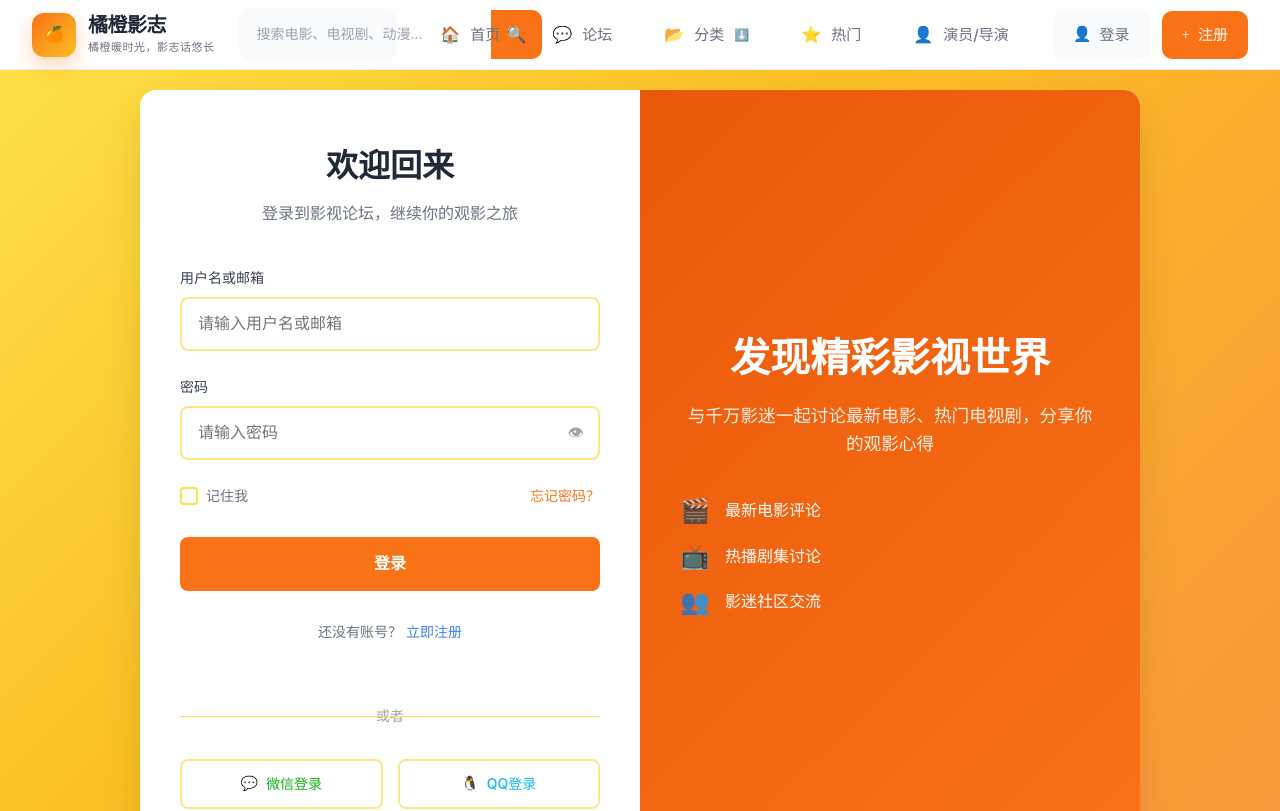
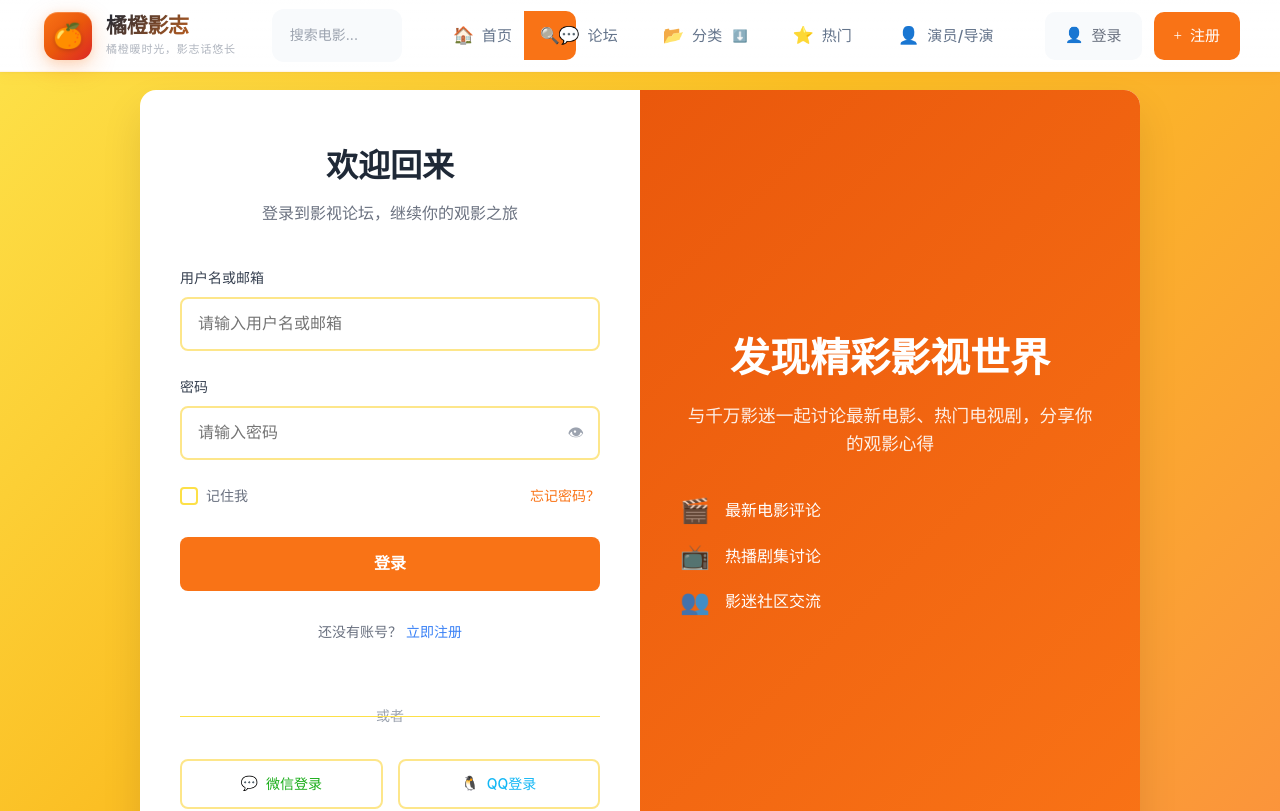
Before and after one commit to Dawning000/ui2, a Vue app: page /login in a window 1280 px wide. Shown: the top 811 px of the page. Built offline with nearby package versions, Linux system fonts and the light colour scheme.

Commit message:
搜索还没修完,qq还没开始

```diff
--- a/src/components/NavBar.vue
+++ b/src/components/NavBar.vue
@@ -21,7 +21,7 @@
             v-model="searchQuery"
             @keyup.enter="handleSearch"
             type="text"
-            placeholder="搜索电影、电视剧、动漫..."
+            placeholder="搜索电影..."
             class="search-input"
           />
           <button @click="handleSearch" class="search-btn">
@@ -194,14 +194,20 @@ const user = computed(() => userStore.user)
 
 // 方法
 const handleSearch = () => {
+  // 保留当前路由的 type 参数，确保在分类页面搜索时不会丢失分类信息
+  const query: Record<string, any> = {}
   if (searchQuery.value.trim()) {
-    router.push({
-      name: 'Search',
-      query: { q: searchQuery.value }
-    })
-  } else {
-    router.push({ name: 'Search' })
+    query.q = searchQuery.value
   }
+  // 如果当前路由有 type 参数，保留它
+  if (router.currentRoute.value.query.type) {
+    query.type = router.currentRoute.value.query.type
+  }
+
+  router.push({
+    name: 'Search',
+    query: Object.keys(query).length > 0 ? query : undefined
+  })
 }
 
 
@@ -273,12 +279,14 @@ onMounted(() => {
   top: 0;
   left: 0;
   right: 0;
-  background: rgba(255, 255, 255, 0.95);
-  backdrop-filter: blur(20px);
-  border-bottom: 1px solid rgba(249, 115, 22, 0.1);
+  background: linear-gradient(180deg, rgba(255, 255, 255, 0.98) 0%, rgba(255, 255, 255, 0.95) 100%);
+  backdrop-filter: blur(24px) saturate(180%);
+  -webkit-backdrop-filter: blur(24px) saturate(180%);
+  border-bottom: 1px solid rgba(249, 115, 22, 0.08);
+  box-shadow: 0 1px 3px rgba(0, 0, 0, 0.04), 0 4px 12px rgba(249, 115, 22, 0.06);
   z-index: 1000;
-  height: 70px;
-  transition: all 0.3s ease;
+  height: 72px;
+  transition: all 0.4s cubic-bezier(0.4, 0, 0.2, 1);
   width: 100%;
   display: block;
 }
@@ -286,14 +294,19 @@ onMounted(() => {
 .navbar-container {
   max-width: 1600px;
   margin: 0 auto;
-  padding: 0 32px;
+  padding: 0 40px;
   display: flex;
   align-items: center;
   height: 100%;
-  gap: 24px;
+  gap: 32px;
   min-width: 0;
   width: 100%;
   box-sizing: border-box;
+
+  @media (max-width: 1200px) {
+    padding: 0 24px;
+    gap: 20px;
+  }
 }
 
 // Logo 样式
@@ -306,56 +319,91 @@ onMounted(() => {
   .brand-link {
     display: flex;
     align-items: center;
-    gap: 12px;
+    gap: 14px;
     text-decoration: none;
     color: #1f2937;
-    transition: all 0.3s ease;
+    transition: all 0.4s cubic-bezier(0.4, 0, 0.2, 1);
+    padding: 4px;
+    border-radius: 14px;
 
     &:hover {
-      transform: translateY(-2px);
+      transform: translateY(-1px);
+
+      .brand-icon {
+        transform: scale(1.08) rotate(5deg);
+        box-shadow: 0 12px 32px rgba(249, 115, 22, 0.35);
+      }
+
+      .brand-name {
+        color: var(--primary-color);
+      }
     }
 
     .brand-icon {
-      width: 44px;
-      height: 44px;
-      background: linear-gradient(135deg, var(--primary-color), var(--secondary-color));
-      border-radius: 12px;
+      width: 48px;
+      height: 48px;
+      background: linear-gradient(135deg, #f97316 0%, #ea580c 50%, #dc2626 100%);
+      border-radius: 14px;
       display: flex;
       align-items: center;
       justify-content: center;
-      box-shadow: 0 8px 20px rgba(249, 115, 22, 0.3);
-      transition: all 0.3s ease;
+      box-shadow: 0 8px 24px rgba(249, 115, 22, 0.25),
+                  0 2px 8px rgba(249, 115, 22, 0.15),
+                  inset 0 1px 0 rgba(255, 255, 255, 0.2);
+      transition: all 0.4s cubic-bezier(0.4, 0, 0.2, 1);
+      position: relative;
+      overflow: hidden;
 
-      &:hover {
-        transform: scale(1.05);
-        box-shadow: 0 12px 28px rgba(249, 115, 22, 0.4);
+      &::before {
+        content: '';
+        position: absolute;
+        top: 0;
+        left: -100%;
+        width: 100%;
+        height: 100%;
+        background: linear-gradient(90deg, transparent, rgba(255, 255, 255, 0.3), transparent);
+        transition: left 0.5s ease;
       }
 
-      .icon-film {
-        font-size: 22px;
+      &:hover::before {
+        left: 100%;
+      }
+
+      .icon-orange {
+        font-size: 24px;
         color: white;
+        filter: drop-shadow(0 1px 2px rgba(0, 0, 0, 0.2));
+        position: relative;
+        z-index: 1;
       }
     }
 
     .brand-text {
       display: flex;
       flex-direction: column;
+      gap: 2px;
 
       .brand-name {
         font-weight: 700;
-        font-size: 20px;
+        font-size: 21px;
         line-height: 1.2;
         color: #1f2937;
-        letter-spacing: -0.5px;
+        letter-spacing: -0.3px;
+        transition: color 0.3s ease;
+        background: linear-gradient(135deg, #1f2937 0%, var(--primary-color) 100%);
+        -webkit-background-clip: text;
+        -webkit-text-fill-color: transparent;
+        background-clip: text;
       }
 
       .brand-tagline {
         font-size: 11px;
-        color: #6b7280;
+        color: #9ca3af;
         font-weight: 500;
-        letter-spacing: 0.5px;
+        letter-spacing: 0.8px;
         text-transform: uppercase;
-        margin-top: 2px;
+        margin-top: 1px;
+        opacity: 0.8;
       }
     }
   }
@@ -423,49 +471,90 @@ onMounted(() => {
 .navbar-menu {
   display: flex;
   align-items: center;
-  gap: 12px;
+  gap: 8px;
   flex: 0 0 auto;
   flex-shrink: 0;
 
   .nav-item {
     display: flex;
     align-items: center;
-    gap: 10px;
-    padding: 14px 20px;
+    gap: 8px;
+    padding: 12px 18px;
     text-decoration: none;
-    color: #6b7280;
+    color: #64748b;
     border-radius: 12px;
-    transition: all 0.3s ease;
+    transition: all 0.3s cubic-bezier(0.4, 0, 0.2, 1);
     font-size: 15px;
     font-weight: 500;
     position: relative;
     white-space: nowrap;
+    background: transparent;
+    border: 1px solid transparent;
 
-    &:hover, &.active {
-      color: var(--primary-color);
-      background: var(--bg-primary);
-      transform: translateY(-2px);
-      box-shadow: 0 8px 20px rgba(249, 115, 22, 0.15);
+    &::before {
+      content: '';
+      position: absolute;
+      inset: 0;
+      border-radius: 12px;
+      padding: 1px;
+      background: linear-gradient(135deg, var(--primary-color), var(--secondary-color));
+      -webkit-mask: linear-gradient(#fff 0 0) content-box, linear-gradient(#fff 0 0);
+      -webkit-mask-composite: xor;
+      mask: linear-gradient(#fff 0 0) content-box, linear-gradient(#fff 0 0);
+      mask-composite: exclude;
+      opacity: 0;
+      transition: opacity 0.3s ease;
     }
 
-    &.active::after {
-      content: '';
-      position: absolute;
-      bottom: -2px;
-      left: 50%;
-      transform: translateX(-50%);
-      width: 24px;
-      height: 3px;
-      background: var(--primary-color);
-      border-radius: 2px;
+    &:hover {
+      color: var(--primary-color);
+      background: linear-gradient(135deg, rgba(249, 115, 22, 0.08), rgba(249, 115, 22, 0.05));
+      transform: translateY(-1px);
+      box-shadow: 0 4px 12px rgba(249, 115, 22, 0.12);
+
+      &::before {
+        opacity: 1;
+      }
+
+      .nav-icon {
+        transform: scale(1.1);
+      }
+    }
+
+    &.active {
+      color: var(--primary-color);
+      background: linear-gradient(135deg, rgba(249, 115, 22, 0.12), rgba(249, 115, 22, 0.08));
+      box-shadow: 0 2px 8px rgba(249, 115, 22, 0.15);
+
+      &::before {
+        opacity: 1;
+      }
+
+      &::after {
+        content: '';
+        position: absolute;
+        bottom: 6px;
+        left: 50%;
+        transform: translateX(-50%);
+        width: 20px;
+        height: 2.5px;
+        background: linear-gradient(90deg, var(--primary-color), var(--secondary-color));
+        border-radius: 2px;
+        box-shadow: 0 0 8px rgba(249, 115, 22, 0.4);
+      }
     }
 
     .nav-icon {
-      font-size: 16px;
+      font-size: 17px;
+      transition: transform 0.3s ease;
+      display: flex;
+      align-items: center;
+      justify-content: center;
     }
 
     .nav-text {
       font-weight: 500;
+      letter-spacing: 0.2px;
     }
   }
 }
@@ -482,7 +571,8 @@ onMounted(() => {
 
     .dropdown-arrow {
       font-size: 12px;
-      transition: transform 0.3s ease;
+      transition: transform 0.3s cubic-bezier(0.4, 0, 0.2, 1);
+      margin-left: 2px;
 
       &.rotated {
         transform: rotate(180deg);
@@ -492,71 +582,87 @@ onMounted(() => {
 
   .dropdown-menu {
     position: absolute;
-    top: calc(100% + 8px);
+    top: calc(100% + 12px);
     left: 0;
-    background: white;
-    border: 1px solid rgba(249, 115, 22, 0.1);
-    border-radius: 16px;
-    box-shadow: 0 20px 40px rgba(0, 0, 0, 0.15);
-    min-width: 320px;
+    background: rgba(255, 255, 255, 0.98);
+    backdrop-filter: blur(20px) saturate(180%);
+    -webkit-backdrop-filter: blur(20px) saturate(180%);
+    border: 1px solid rgba(249, 115, 22, 0.12);
+    border-radius: 20px;
+    box-shadow: 0 20px 60px rgba(0, 0, 0, 0.12),
+                0 8px 24px rgba(249, 115, 22, 0.08),
+                inset 0 1px 0 rgba(255, 255, 255, 0.9);
+    min-width: 340px;
     opacity: 0;
     visibility: hidden;
-    transform: translateY(-10px);
-    transition: all 0.3s ease;
+    transform: translateY(-8px) scale(0.98);
+    transition: all 0.3s cubic-bezier(0.4, 0, 0.2, 1);
     z-index: 1000;
     overflow: hidden;
 
     &.show {
       opacity: 1;
       visibility: visible;
-      transform: translateY(0);
+      transform: translateY(0) scale(1);
     }
 
     .dropdown-content {
-      padding: 20px;
+      padding: 24px;
     }
 
     .dropdown-section {
-      margin-bottom: 16px;
+      margin-bottom: 20px;
 
       &:last-child {
         margin-bottom: 0;
       }
 
       .section-title {
-        font-size: 12px;
-        font-weight: 600;
-        color: #6b7280;
+        font-size: 11px;
+        font-weight: 700;
+        color: #94a3b8;
         text-transform: uppercase;
-        letter-spacing: 0.5px;
-        margin: 0 0 12px 0;
+        letter-spacing: 1px;
+        margin: 0 0 14px 0;
+        padding-bottom: 8px;
+        border-bottom: 1px solid rgba(249, 115, 22, 0.1);
       }
     }
 
     .category-grid {
       display: grid;
       grid-template-columns: 1fr 1fr;
-      gap: 8px;
+      gap: 10px;
 
       .category-item {
         display: flex;
         align-items: center;
-        gap: 10px;
-        padding: 12px;
+        gap: 12px;
+        padding: 14px 16px;
         text-decoration: none;
-        color: #374151;
-        border-radius: 8px;
-        transition: all 0.2s ease;
+        color: #475569;
+        border-radius: 12px;
+        transition: all 0.3s cubic-bezier(0.4, 0, 0.2, 1);
+        background: #f8fafc;
+        border: 1px solid transparent;
+        font-weight: 500;
 
         &:hover {
-          background: var(--bg-primary);
+          background: linear-gradient(135deg, rgba(249, 115, 22, 0.1), rgba(249, 115, 22, 0.05));
           color: var(--primary-color);
-          transform: translateX(4px);
+          transform: translateY(-2px);
+          box-shadow: 0 4px 12px rgba(249, 115, 22, 0.15);
+          border-color: rgba(249, 115, 22, 0.2);
         }
 
         .category-icon {
-          font-size: 16px;
+          font-size: 18px;
           color: var(--primary-color);
+          transition: transform 0.3s ease;
+        }
+
+        &:hover .category-icon {
+          transform: scale(1.15) rotate(5deg);
         }
       }
     }
@@ -564,28 +670,33 @@ onMounted(() => {
     .tag-list {
       display: flex;
       flex-wrap: wrap;
-      gap: 6px;
+      gap: 8px;
 
       .tag-item {
-        padding: 6px 12px;
-        background: #f1f5f9;
+        padding: 8px 16px;
+        background: linear-gradient(135deg, #f1f5f9, #e2e8f0);
         color: #64748b;
         text-decoration: none;
-        border-radius: 20px;
-        font-size: 12px;
-        transition: all 0.2s ease;
+        border-radius: 24px;
+        font-size: 13px;
+        font-weight: 500;
+        transition: all 0.3s cubic-bezier(0.4, 0, 0.2, 1);
+        border: 1px solid transparent;
 
         &:hover {
-          background: var(--primary-color);
+          background: linear-gradient(135deg, var(--primary-color), var(--secondary-color));
           color: white;
+          transform: translateY(-2px) scale(1.05);
+          box-shadow: 0 4px 12px rgba(249, 115, 22, 0.3);
+          border-color: transparent;
         }
       }
     }
 
     .dropdown-divider {
       height: 1px;
-      background: #e2e8f0;
-      margin: 16px 0;
+      background: linear-gradient(90deg, transparent, rgba(249, 115, 22, 0.2), transparent);
+      margin: 20px 0;
     }
   }
 }
@@ -696,48 +807,69 @@ onMounted(() => {
         display: flex;
         align-items: center;
         gap: 12px;
-        padding: 8px 12px;
-        background: none;
-        border: none;
+        padding: 6px 10px 6px 6px;
+        background: linear-gradient(135deg, #f8fafc, #f1f5f9);
+        border: 1px solid rgba(148, 163, 184, 0.15);
         cursor: pointer;
-        border-radius: 12px;
-        transition: all 0.3s ease;
+        border-radius: 14px;
+        transition: all 0.3s cubic-bezier(0.4, 0, 0.2, 1);
 
         &:hover {
-          background: var(--bg-primary);
+          background: linear-gradient(135deg, rgba(249, 115, 22, 0.08), rgba(249, 115, 22, 0.05));
+          border-color: rgba(249, 115, 22, 0.2);
+          transform: translateY(-1px);
+          box-shadow: 0 4px 12px rgba(249, 115, 22, 0.15);
         }
 
         .user-avatar {
-          width: 36px;
-          height: 36px;
+          width: 38px;
+          height: 38px;
           border-radius: 50%;
           object-fit: cover;
-          border: 2px solid var(--primary-color);
+          border: 2.5px solid var(--primary-color);
+          box-shadow: 0 2px 8px rgba(249, 115, 22, 0.2);
+          transition: all 0.3s ease;
+        }
+
+        &:hover .user-avatar {
+          transform: scale(1.05);
+          box-shadow: 0 4px 12px rgba(249, 115, 22, 0.3);
         }
 
         .user-info {
           display: flex;
           flex-direction: column;
           align-items: flex-start;
+          gap: 2px;
 
           .username {
             font-size: 14px;
             font-weight: 600;
             color: #1f2937;
             line-height: 1.2;
+            transition: color 0.3s ease;
           }
 
           .user-level {
             font-size: 11px;
             color: var(--primary-color);
-            font-weight: 500;
+            font-weight: 600;
+            background: linear-gradient(135deg, var(--primary-color), var(--secondary-color));
+            -webkit-background-clip: text;
+            -webkit-text-fill-color: transparent;
+            background-clip: text;
           }
+        }
+
+        &:hover .user-info .username {
+          color: var(--primary-color);
         }
 
         .user-arrow {
           font-size: 12px;
-          color: #6b7280;
-          transition: transform 0.3s ease;
+          color: #94a3b8;
+          transition: transform 0.3s cubic-bezier(0.4, 0, 0.2, 1);
+          margin-left: 4px;
 
           &.rotated {
             transform: rotate(180deg);
@@ -747,53 +879,77 @@ onMounted(() => {
 
       .user-dropdown {
         position: absolute;
-        top: calc(100% + 8px);
+        top: calc(100% + 12px);
         right: 0;
-        background: white;
-        border: 1px solid rgba(249, 115, 22, 0.1);
-        border-radius: 16px;
-        box-shadow: 0 20px 40px rgba(0, 0, 0, 0.15);
-        min-width: 280px;
+        background: rgba(255, 255, 255, 0.98);
+        backdrop-filter: blur(20px) saturate(180%);
+        -webkit-backdrop-filter: blur(20px) saturate(180%);
+        border: 1px solid rgba(249, 115, 22, 0.12);
+        border-radius: 20px;
+        box-shadow: 0 20px 60px rgba(0, 0, 0, 0.12),
+                    0 8px 24px rgba(249, 115, 22, 0.08),
+                    inset 0 1px 0 rgba(255, 255, 255, 0.9);
+        min-width: 300px;
         opacity: 0;
         visibility: hidden;
-        transform: translateY(-10px);
-        transition: all 0.3s ease;
+        transform: translateY(-8px) scale(0.98);
+        transition: all 0.3s cubic-bezier(0.4, 0, 0.2, 1);
         z-index: 1000;
         overflow: hidden;
 
         &.show {
           opacity: 1;
           visibility: visible;
-          transform: translateY(0);
+          transform: translateY(0) scale(1);
         }
 
         .user-profile {
-          padding: 20px;
-          background: linear-gradient(135deg, var(--primary-color), var(--secondary-color));
+          padding: 24px;
+          background: linear-gradient(135deg, #f97316 0%, #ea580c 50%, #dc2626 100%);
           color: white;
           display: flex;
           align-items: center;
-          gap: 15px;
+          gap: 16px;
+          position: relative;
+          overflow: hidden;
+
+          &::before {
+            content: '';
+            position: absolute;
+            top: -50%;
+            right: -50%;
+            width: 200%;
+            height: 200%;
+            background: radial-gradient(circle, rgba(255, 255, 255, 0.1) 0%, transparent 70%);
+            animation: shimmer 3s infinite;
+          }
 
           .profile-avatar {
-            width: 50px;
-            height: 50px;
+            width: 56px;
+            height: 56px;
             border-radius: 50%;
             object-fit: cover;
-            border: 3px solid rgba(255, 255, 255, 0.3);
+            border: 3px solid rgba(255, 255, 255, 0.4);
+            box-shadow: 0 4px 12px rgba(0, 0, 0, 0.2);
+            position: relative;
+            z-index: 1;
           }
 
           .profile-info {
+            position: relative;
+            z-index: 1;
+
             h4 {
-              margin: 0 0 4px 0;
-              font-size: 16px;
-              font-weight: 600;
+              margin: 0 0 6px 0;
+              font-size: 17px;
+              font-weight: 700;
+              text-shadow: 0 1px 2px rgba(0, 0, 0, 0.1);
             }
 
             p {
               margin: 0;
-              font-size: 12px;
-              opacity: 0.8;
+              font-size: 13px;
+              opacity: 0.9;
             }
           }
         }
@@ -804,43 +960,74 @@ onMounted(() => {
           .menu-item {
             display: flex;
             align-items: center;
-            gap: 12px;
-            padding: 12px 20px;
+            gap: 14px;
+            padding: 14px 24px;
             text-decoration: none;
-            color: #374151;
-            transition: all 0.2s ease;
+            color: #475569;
+            transition: all 0.3s cubic-bezier(0.4, 0, 0.2, 1);
             border: none;
             background: none;
             width: 100%;
             text-align: left;
             cursor: pointer;
+            font-weight: 500;
+            position: relative;
+
+            &::before {
+              content: '';
+              position: absolute;
+              left: 0;
+              top: 50%;
+              transform: translateY(-50%);
+              width: 3px;
+              height: 0;
+              background: linear-gradient(135deg, var(--primary-color), var(--secondary-color));
+              border-radius: 0 2px 2px 0;
+              transition: height 0.3s ease;
+            }
 
             &:hover {
-              background: var(--bg-primary);
+              background: linear-gradient(90deg, rgba(249, 115, 22, 0.08), transparent);
               color: var(--primary-color);
-              transform: translateX(4px);
+              transform: translateX(6px);
+
+              &::before {
+                height: 60%;
+              }
+
+              .menu-icon {
+                transform: scale(1.15);
+              }
             }
 
             &.logout-item {
               color: #ef4444;
 
               &:hover {
-                background: #fef2f2;
+                background: linear-gradient(90deg, rgba(239, 68, 68, 0.08), transparent);
                 color: #dc2626;
+
+                &::before {
+                  background: linear-gradient(135deg, #ef4444, #dc2626);
+                }
               }
             }
 
             .menu-icon {
-              font-size: 16px;
-              width: 16px;
+              font-size: 17px;
+              width: 18px;
               text-align: center;
+              transition: transform 0.3s ease;
+              display: flex;
+              align-items: center;
+              justify-content: center;
             }
           }
 
           .menu-divider {
             height: 1px;
-            background: #e2e8f0;
-            margin: 8px 0;
+            background: linear-gradient(90deg, transparent, rgba(249, 115, 22, 0.2), transparent);
+            margin: 10px 0;
           }
         }
       }
@@ -856,7 +1043,16 @@ onMounted(() => {
     transform: scale(1);
   }
   50% {
-    transform: scale(1.1);
+    transform: scale(1.15);
+  }
+}
+
+@keyframes shimmer {
+  0% {
+    transform: rotate(0deg);
+  }
+  100% {
+    transform: rotate(360deg);
   }
 }
 
--- a/src/router/index.ts
+++ b/src/router/index.ts
@@ -122,7 +122,15 @@ const routes: AppRouteRecord[] = [
 
 const router = createRouter({
   history: createWebHistory(),
-  routes
+  routes,
+  scrollBehavior(to, from, savedPosition) {
+    // 如果有保存的滚动位置（浏览器后退/前进），则恢复该位置
+    if (savedPosition) {
+      return savedPosition
+    }
+    // 否则滚动到页面顶部
+    return { top: 0 }
+  }
 })
 
 export default router
```
Also changed, not shown: src/api/search.ts (+11 -5 lines), src/stores/search.ts (+19 -1 lines).
